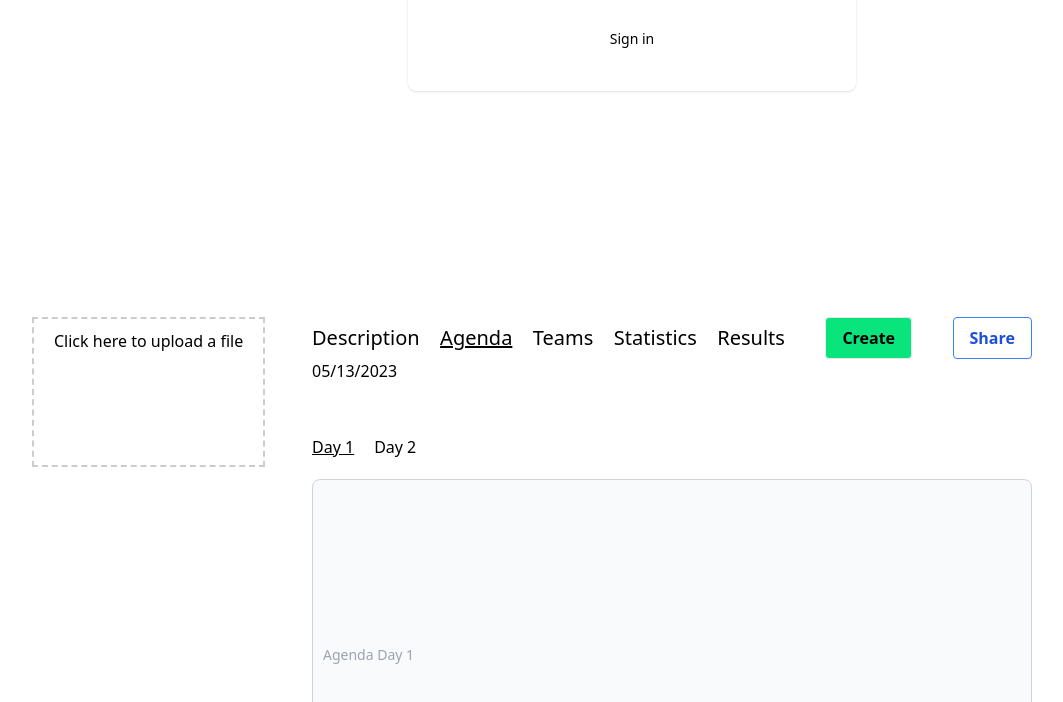
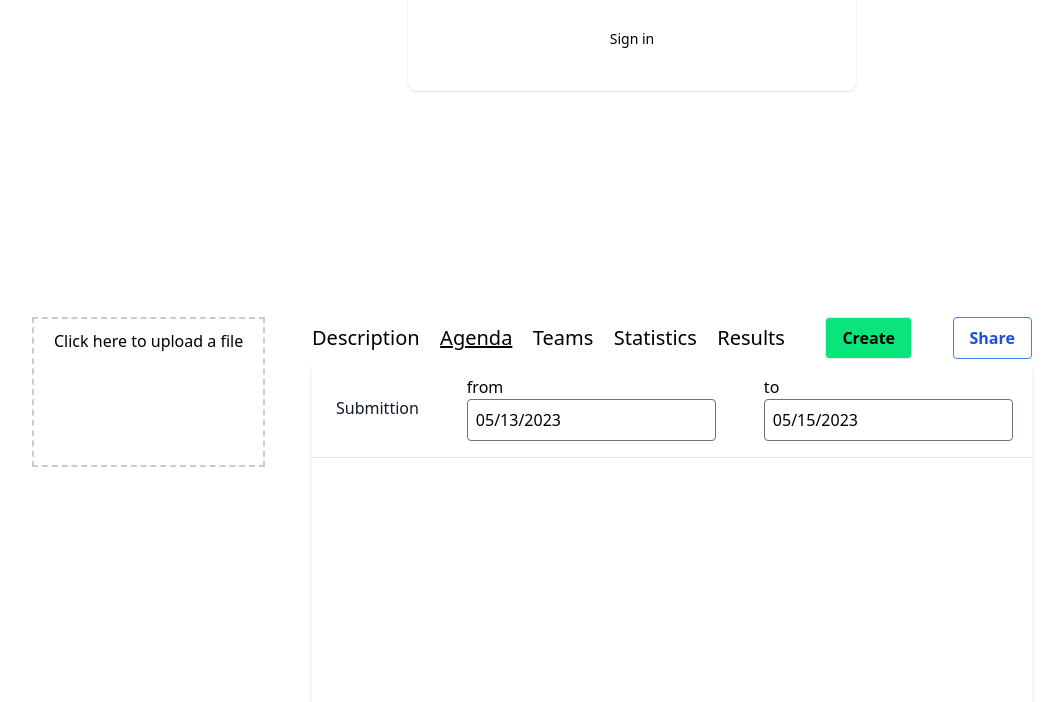
Before and after one commit to angov-vangel/hakaton, a Next.js app: page / in a window 1280 px wide. Both pictures are taken after a click on the button "Agenda". Shown: the part 483-1185 px from the top of the page, without its empty margins (8-1071 px from the left). Built offline with nearby package versions, Linux system fonts and the light colour scheme.

Commit message:
latest update for today

```diff
--- a/components/CreateEvent.tsx
+++ b/components/CreateEvent.tsx
@@ -66,7 +66,9 @@ const CreateEvent = () => {
       max_participants: 0,
       agenda_day_one: "",
       agenda_day_two: "",
-      aplication_deadline: new Date(),
+      aplication_deadline: new Date(
+        new Date().getTime() + 24 * 60 * 60 * 1000 * 2
+      ),
     },
   });
 
@@ -157,125 +159,126 @@ const CreateEvent = () => {
   );
   if (step === STEPS.AGENDA) {
     bodyContent = (
-      <div className="flex flex-col gap-8">
-        <DatePicker
-          selected={startDate}
-          onChange={(date) => setStartDate(date)}
-        />
-        <div className="mt-5">
-          <div className="mb-5">
-            <button
-              type="button"
-              className={agenda === "Day1" ? "underline mr-5" : "mr-5"}
-              onClick={() => setAgenda("Day1")}
-            >
-              Day 1
-            </button>
-            <button
-              className={agenda === "Day2" ? "underline" : undefined}
-              onClick={() => setAgenda("Day2")}
-              type="button"
-            >
-              Day 2
-            </button>
-          </div>
-          {agenda === "Day1" ? (
-            <input
-              placeholder="Agenda Day 1"
-              type="text"
-              id="agenda_day_one"
-              {...register("agenda_day_one", { required: true })}
-              className="bg-gray-50 border border-gray-300 text-gray-900 text-sm rounded-lg  block w-full p-2.5 h-[350px] mb-5"
-            />
-          ) : (
-            <input
-              placeholder="Agenda Day 2"
-              type="text"
-              id="agenda_day_two"
-              {...register("agenda_day_two", { required: true })}
-              className="bg-gray-50 border border-gray-300 text-gray-900 text-sm rounded-lg  block w-full p-2.5 h-[350px] mb-5"
-            />
-          )}
-        </div>
-      </div>
-    );
-  }
-  if (step === STEPS.TEAMS) {
-    bodyContent = (
-      <div className="relative overflow-x-auto shadow-md sm:rounded-lg">
-        <table className="w-full text-sm text-left text-gray-500 dark:text-gray-400">
-          <tbody>
-            <tr className="bg-white border-b">
-              <th
-                scope="row"
-                className="px-6 py-4 font-medium text-gray-900 whitespace-nowrap"
-              >
+      <div className="shadow-md sm:rounded-lg h-[75vh]">
+        <div className="bg-white border-b flex items-center">
+          <p className="px-6 py-4 font-medium text-gray-900 whitespace-nowrap">
             Submittion
-              </th>
-              <td className="px-6 py-4">
+          </p>
+          <p className="px-6 py-4">
             from{" "}
             <Controller
               name="date"
               control={control}
+              rules={{ required: true }}
               render={({ field: { onChange, value } }) => (
                 <DatePicker
+                  className="border border-gray-500 p-2 rounded cursor-pointer"
                   selected={new Date(value)}
                   onChange={onChange}
                 />
               )}
             />
-              </td>
-              <td className="px-6 py-4">
+          </p>
+          <p className="px-6 py-4">
             to{" "}
             <Controller
               name="aplication_deadline"
+              rules={{ required: true }}
               control={control}
               render={({ field: { onChange, value } }) => (
                 <DatePicker
+                  className="border border-gray-500 p-2 rounded cursor-pointer"
                   selected={new Date(value)}
                   onChange={onChange}
                 />
               )}
             />
-              </td>
-            </tr>
-            {/* <tr className="border-b bg-gray-50 ">
-              <th
-                scope="row"
-                className="px-6 py-4 font-medium text-gray-900 whitespace-nowrap"
-              >
-                Event
-              </th>
-              <td className="px-6 py-4">
-                from{" "}
-                <Controller
-                  name="aplication_deadline"
-                  control={control}
-                  render={({ field: { onChange, value } }) => (
-                    <DatePicker
-                      selected={new Date(value)}
-                      onChange={onChange}
-                    />
-                  )}
-                />
-              </td>
-              <td className="px-6 py-4">
-                to{" "}
-                <Controller
-                  name="aplication_deadline"
-                  control={control}
-                  render={({ field: { onChange, value } }) => (
-                    <DatePicker
-                      selected={new Date(value)}
-                      onChange={onChange}
-                    />
-                  )}
-                />
-              </td>
-            </tr> */}
-          </tbody>
-        </table>
+          </p>
         </div>
+      </div>
+      // <div className="flex flex-col gap-8">
+      //   <DatePicker
+      //     selected={startDate}
+      //     onChange={(date) => setStartDate(date)}
+      //   />
+      //   <div className="mt-5">
+      //     <div className="mb-5">
+      //       <button
+      //         type="button"
+      //         className={agenda === "Day1" ? "underline mr-5" : "mr-5"}
+      //         onClick={() => setAgenda("Day1")}
+      //       >
+      //         Day 1
+      //       </button>
+      //       <button
+      //         className={agenda === "Day2" ? "underline" : undefined}
+      //         onClick={() => setAgenda("Day2")}
+      //         type="button"
+      //       >
+      //         Day 2
+      //       </button>
+      //     </div>
+      //     {agenda === "Day1" ? (
+      //       <input
+      //         placeholder="Agenda Day 1"
+      //         type="text"
+      //         id="agenda_day_one"
+      //         {...register("agenda_day_one", { required: true })}
+      //         className="bg-gray-50 border border-gray-300 text-gray-900 text-sm rounded-lg  block w-full p-2.5 h-[350px] mb-5"
+      //       />
+      //     ) : (
+      //       <input
+      //         placeholder="Agenda Day 2"
+      //         type="text"
+      //         id="agenda_day_two"
+      //         {...register("agenda_day_two", { required: true })}
+      //         className="bg-gray-50 border border-gray-300 text-gray-900 text-sm rounded-lg  block w-full p-2.5 h-[350px] mb-5"
+      //       />
+      //     )}
+      //   </div>
+      // </div>
+    );
+  }
+  if (step === STEPS.TEAMS) {
+    bodyContent = (
+      // <div className="shadow-md sm:rounded-lg">
+      //   <div className="bg-white border-b flex items-center">
+      //     <p className="px-6 py-4 font-medium text-gray-900 whitespace-nowrap">
+      //       Submittion
+      //     </p>
+      //     <p className="px-6 py-4">
+      //       from{" "}
+      //       <Controller
+      //         name="date"
+      //         control={control}
+      //         rules={{ required: true }}
+      //         render={({ field: { onChange, value } }) => (
+      //           <DatePicker
+      //             className="border border-gray-500 p-2 rounded cursor-pointer"
+      //             selected={new Date(value)}
+      //             onChange={onChange}
+      //           />
+      //         )}
+      //       />
+      //     </p>
+      //     <p className="px-6 py-4">
+      //       to{" "}
+      //       <Controller
+      //         name="aplication_deadline"
+      //         rules={{ required: true }}
+      //         control={control}
+      //         render={({ field: { onChange, value } }) => (
+      //           <DatePicker
+      //             className="border border-gray-500 p-2 rounded cursor-pointer"
+      //             selected={new Date(value)}
+      //             onChange={onChange}
+      //           />
+      //         )}
+      //       />
+      //     </p>
+      //   </div>
+      // </div>
+      <p></p>
     );
   }
   if (step === STEPS.STATISTICS) {
```
Lines whose indentation alone changed are shown as unchanged.
